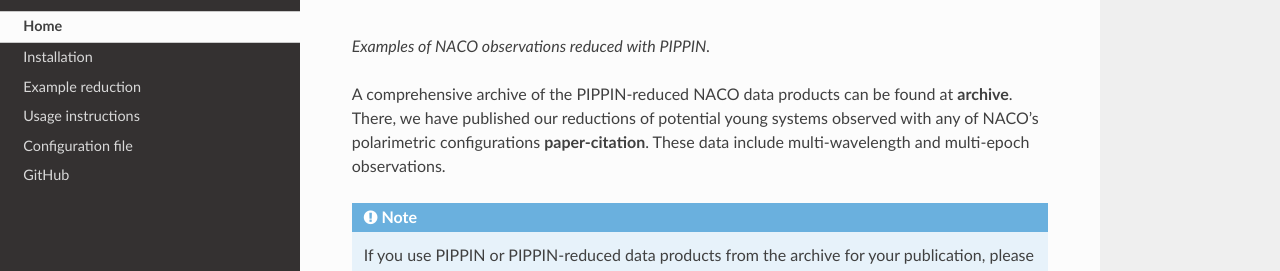
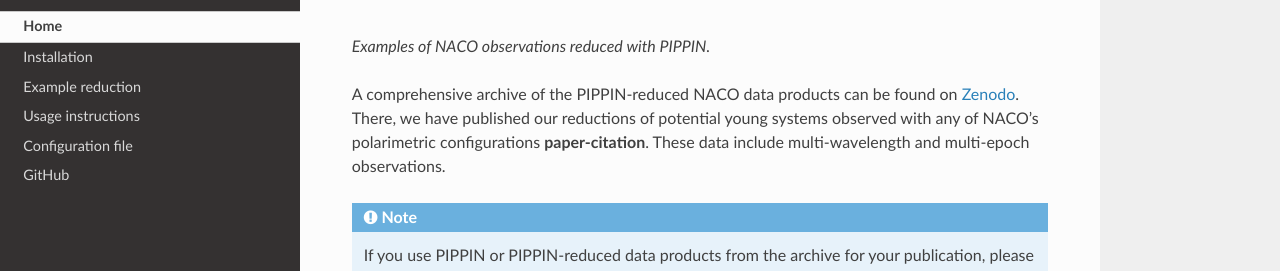
Before and after one commit to samderegt/PIPPIN-NACO, a Sphinx documentation site: the page built from docs/index.rst, in a window 1280 px wide and 900 px high, scrolled down 776 px. Shown: the part 173-444 px from the top of the window. Built offline with Sphinx 7.4.7 and the Read the Docs theme 2.0.0, drawn with Linux system fonts in a browser that asks for light colours.

Commit message:
Updated docs with link to Zenodo

```diff
--- a/README.rst
+++ b/README.rst
@@ -6,7 +6,7 @@ PIPPIN
 
 Documentation can be found at https://pippin-naco.readthedocs.io
 
-A comprehensive archive of the PIPPIN-reduced NACO data products can be found at **archive**. There, we have published our reductions of potential young systems observed with NACO's polarimetric configuration **paper-citation**.
+A comprehensive archive of the PIPPIN-reduced NACO data products can be found on `Zenodo <https://doi.org/10.5281/zenodo.8348803>`_. There, we have published our reductions of potential young systems observed with NACO's polarimetric configuration **paper-citation**.
 
 If you use PIPPIN or PIPPIN-reduced data products from the archive for your publication, please **cite our paper**.
 
--- a/docs/index.rst
+++ b/docs/index.rst
@@ -13,7 +13,7 @@ To reduce polarimetric NACO data, the user can specify a limited number of input
 
 *Examples of NACO observations reduced with PIPPIN.*
 
-A comprehensive archive of the PIPPIN-reduced NACO data products can be found at **archive**. There, we have published our reductions of potential young systems observed with any of NACO's polarimetric configurations **paper-citation**. These data include multi-wavelength and multi-epoch observations.
+A comprehensive archive of the PIPPIN-reduced NACO data products can be found on `Zenodo <https://doi.org/10.5281/zenodo.8348803>`_. There, we have published our reductions of potential young systems observed with any of NACO's polarimetric configurations **paper-citation**. These data include multi-wavelength and multi-epoch observations.
 
 .. note::
    If you use PIPPIN or PIPPIN-reduced data products from the archive for your publication, please :ref:`cite our paper <Citing PIPPIN>`.
```
Also changed, not shown: docs/source/citing.rst (+23 -0 lines).
